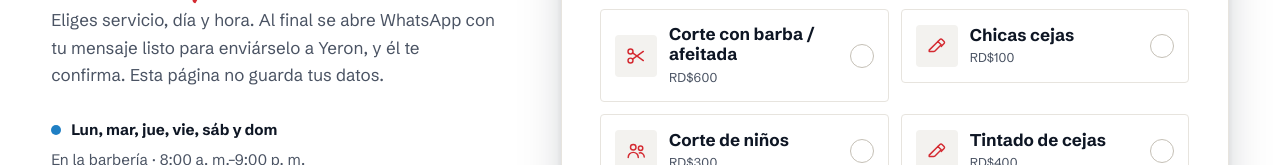
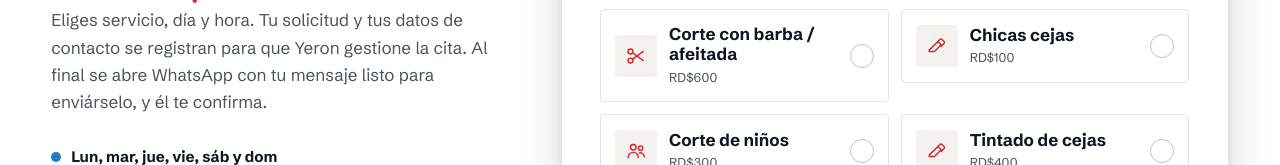
Before and after one commit to Nicolas0267373836/yeron-barbershop, a website: page index.html in a window 1280 px wide. Shown: the part 6100-6265 px from the top of the page. Drawn offline with Linux system fonts and the light colour scheme; no server answers.

Commit message:
Aclarar el registro de reservas y documentar la conexión Neon

```diff
--- a/index.html
+++ b/index.html
@@ -429,7 +429,7 @@
       <div class="divisor-poste divisor-poste--izq reveal" aria-hidden="true"><span class="poste"><span class="poste__cilindro"></span></span></div>
       <p class="eyebrow eyebrow--vena-oscura reveal">Reservar</p>
       <h2 class="titulo reveal" id="reservar-titulo">Aparta tu turno en <span class="script">4 pasos</span></h2>
-      <p class="reveal">Eliges servicio, día y hora. Al final se abre WhatsApp con tu mensaje listo para enviárselo a Yeron, y él te confirma. Esta página no guarda tus datos.</p>
+      <p class="reveal">Eliges servicio, día y hora. Tu solicitud y tus datos de contacto se registran para que Yeron gestione la cita. Al final se abre WhatsApp con tu mensaje listo para enviárselo, y él te confirma.</p>
       <ul class="dias-resumen reveal">
         <li><span class="punto punto--azul" aria-hidden="true"></span><strong>Lun, mar, jue, vie, sáb y dom</strong> En la barbería · 8:00&nbsp;a.&nbsp;m.–9:00&nbsp;p.&nbsp;m.</li>
         <li><span class="punto punto--rojo" aria-hidden="true"></span><strong>Miércoles</strong> 100&nbsp;% a domicilio · desde <span data-precio-domicilio>RD$1,000</span></li>
```
Also changed, not shown: README.md.
